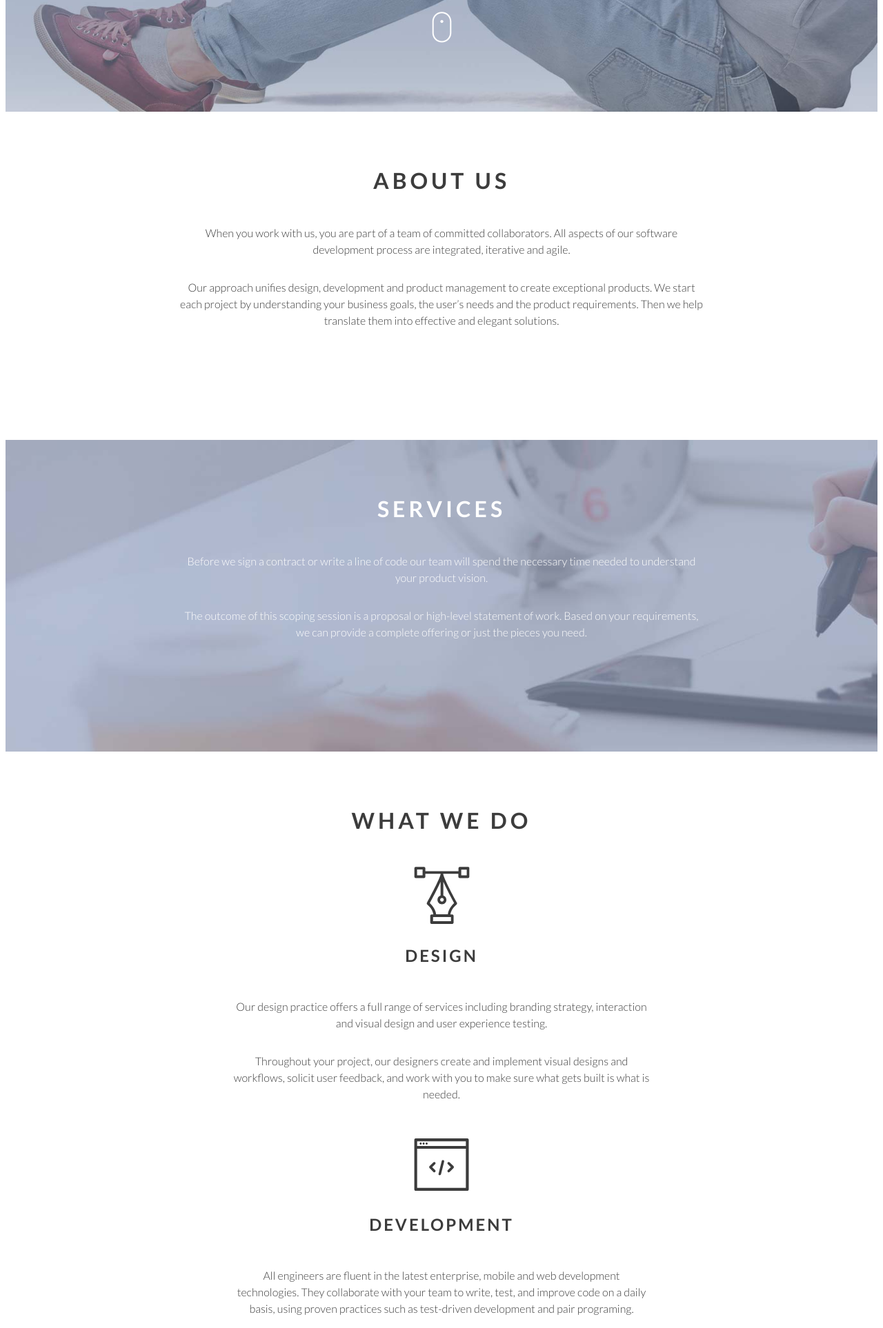
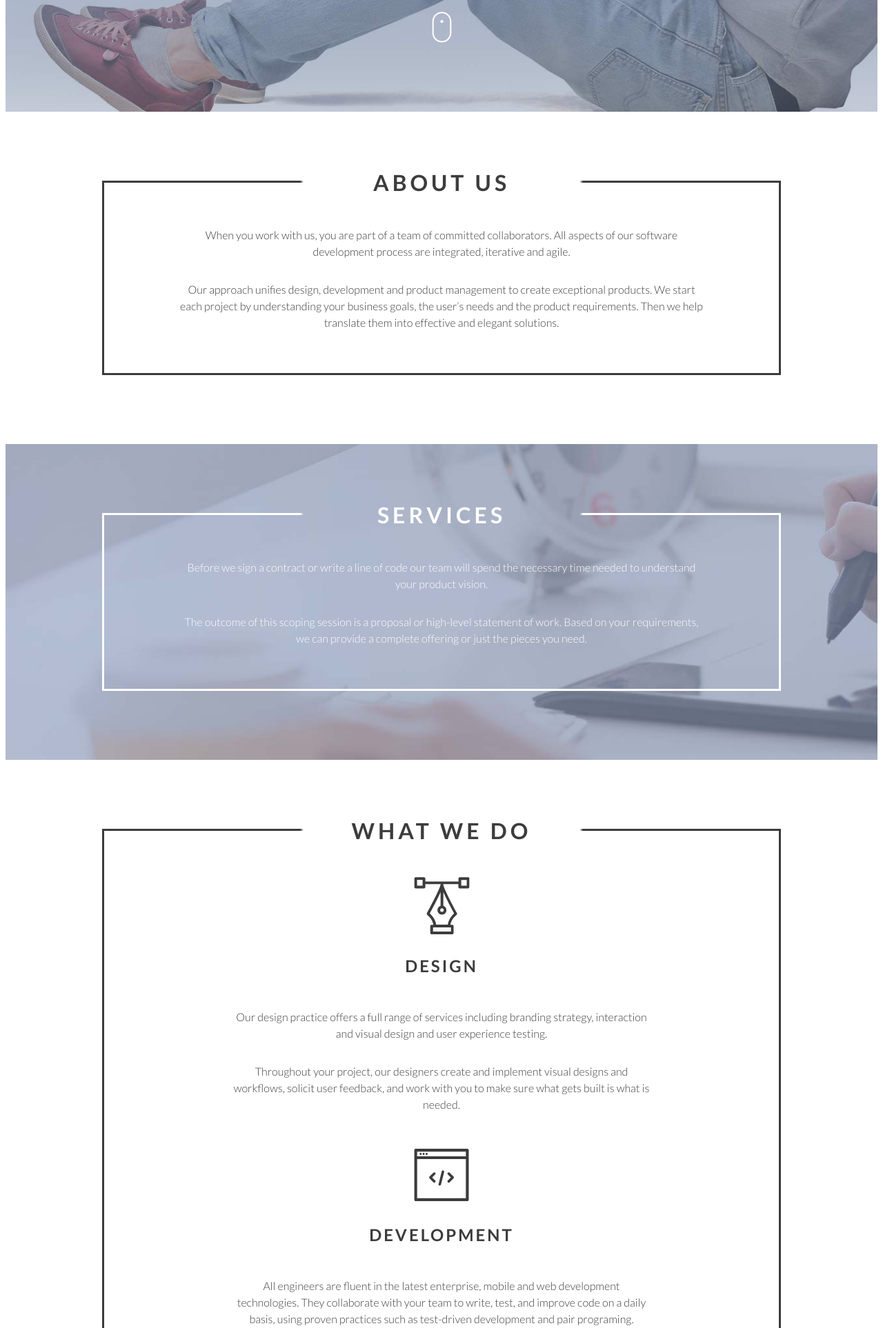
Before and after one commit to jdillman1989/Usman-Test, a PHP site: page / in a window 1280 px wide. Shown: the part 636-2562 px from the top of the page at 69% size. Run offline with PHP 8.4, Linux system fonts and the light colour scheme; style sheets or scripts are compiled from the project's sources; some libraries are stand-ins or nearby versions.

Commit message:
border img

```diff
--- a/index.php
+++ b/index.php
@@ -4,7 +4,7 @@
 
 		<meta charset="utf-8">
 
-		<!-- <meta name="viewport" content="initial-scale = 1.0,maximum-scale = 1.0" /> -->
+		<meta name="viewport" content="initial-scale = 1.0,maximum-scale = 1.0" />
 
 		<title>Usman Group Test</title>
 
--- a/sass/main.scss
+++ b/sass/main.scss
@@ -392,63 +392,7 @@ $footer-logo-height: 50;
 
 
 
-@media only screen and (min-width: 320px) {
-
-	h1{
-		font-size: ($fontsizeL - 9) + px;
-	}
-
-	h2{
-		font-size: ($fontsizeM - 3) + px;
-	}
-
-	.imgbg{
-
-		.content{
-		    -webkit-border-image: none; /* Safari 3.1-5 */
-		    -moz-border-image: none;
-		    -o-border-image: none; /* Opera 11-12.1 */
-		    border-image: none;
-		    border: 2px solid $white;
-		    border-top: none;
-		}
-	}
-
-	.whitebg{
-
-		.content{
-		    -webkit-border-image: none; /* Safari 3.1-5 */
-		    -moz-border-image: none;
-		    -o-border-image: none; /* Opera 11-12.1 */
-		    border-image: none;
-		    border: 2px solid $darkgray;
-		    border-top: none;
-		}
-	}
-
-	.content{
-		width: 60%;
-	    padding: 0 45px 25px 45px;
-	}
-
-	.header-content{
-		width: 90%;
-	}
-
-	.edge-item{
-		width: 100%;
-		height: 150px;
-		margin: 2px 0;
-	}
-
-	.center-item{
-		width: 100%;
-		margin: 2px 0;
-		height: 150px;
-	}
-}
-
-@media only screen and (min-width: 620px) {
+@media (min-width: 620px) {
 
 	h1{
 		font-size: ($fontsizeL - 3) + px;
@@ -466,6 +410,8 @@ $footer-logo-height: 50;
 		    -moz-border-image: url(../../images/content-border-white.png) 1 stretch;
 		    -o-border-image: url(../../images/content-border-white.png) 1 stretch; /* Opera 11-12.1 */
 		    border-image: url(../../images/content-border-white.png) 1 stretch;
+			border-style: solid;
+
 		}
 	}
 
@@ -477,6 +423,7 @@ $footer-logo-height: 50;
 		    -moz-border-image: url(../../images/content-border.png) 1 stretch;
 		    -o-border-image: url(../../images/content-border.png) 1 stretch; /* Opera 11-12.1 */
 		    border-image: url(../../images/content-border.png) 1 stretch;
+			border-style: solid;
 		}
 	}
 
@@ -502,7 +449,7 @@ $footer-logo-height: 50;
 	}
 }
 
-@media only screen and (min-width: 920px) {
+@media (min-width: 920px) {
 
 	h1{
 		font-size: ($fontsizeL) + px;
@@ -520,6 +467,7 @@ $footer-logo-height: 50;
 		    -moz-border-image: url(../../images/content-border-white.png) 1 stretch;
 		    -o-border-image: url(../../images/content-border-white.png) 1 stretch; /* Opera 11-12.1 */
 		    border-image: url(../../images/content-border-white.png) 1 stretch;
+			border-style: solid;
 		}
 	}
 
@@ -531,6 +479,7 @@ $footer-logo-height: 50;
 		    -moz-border-image: url(../../images/content-border.png) 1 stretch;
 		    -o-border-image: url(../../images/content-border.png) 1 stretch; /* Opera 11-12.1 */
 		    border-image: url(../../images/content-border.png) 1 stretch;
+			border-style: solid;
 		}
 	}
 
```
